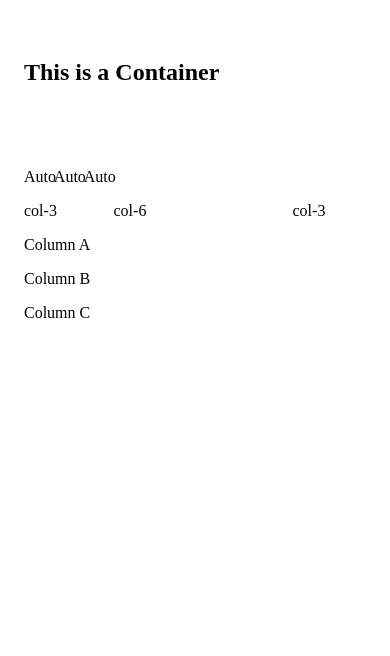
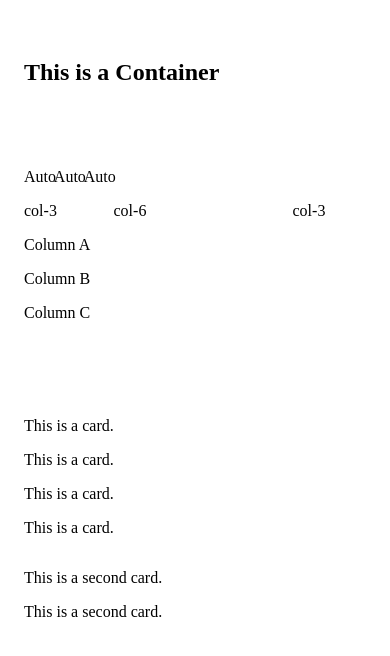
Before and after one commit to Frontify/fondueflow, a website: page index.html in a window 390 px wide. Drawn offline with Linux system fonts and the light colour scheme.

Commit message:
feat: add initial card component styling to create responsive cards that also scale to be equal heights based on the content

```diff
--- a/index.html
+++ b/index.html
@@ -45,6 +45,33 @@
         </section>
         <!-- / END: Grid -->
 
+        <!-- Component: Card -->
+        <section class="ff-section">
+            <div class="ff-container">
+                <div class="ff-card-container">
+                    <div class="ff-card">
+                        <div class="ff-card__content">
+                            <p>This is a card.</p>
+                            <p>This is a card.</p>
+                            <p>This is a card.</p>
+                            <p>This is a card.</p>
+                        </div>
+                    </div>
+                    <div class="ff-card">
+                        <div class="ff-card__content">
+                            This is a second card.
+                        </div>
+                    </div>
+                    <div class="ff-card">
+                        <div class="ff-card__content">
+                            This is a second card.
+                        </div>
+                    </div>
+                </div>
+            </div>
+        </section>
+        <!-- / END: Component: Card -->
+
     </main>
 </body>
 </html>
--- /dev/null
+++ b/src/styles/components/card.css
@@ -0,0 +1,44 @@
+:root {
+    /* Spacing between each card */
+    --card-grid-gap: 1rem;
+    /*
+     * The minimum width of each card.
+     * Cards will not shrink below this width value.
+     */
+    --card-min-width: 16rem;
+}
+
+/* The container that manages the cards to make them responsive and equal height. */
+.ff-card-container {
+    /* Turn the container into a grid layout using CSS Grid. */
+    display: grid;
+    /*
+     * Define the grid columns.
+     * repeat(...): repeats the column pattern.
+     * auto-fit: creates as many columns as can fit into the available space.
+     * Allows items to wrap onto new rows as the container narrows in width.
+     * minmax(..., 1fr): each column has a minimum width and a maximum width of 1fr, meaning it can grow to share space equally with other columns.
+     * min(100%, var(--card-min-width)): the minimum width is the smaller of: 100% the container, or var(--card-min-width), such as 16rem.
+     * On small screens, the cards are allows to shrink to 100% of the container and avoid overflowing.
+     */
+    grid-template-columns: repeat(auto-fit, minmax(min(100%, var(--card-min-width)), 1fr));
+    /* Adds vertical spacing between each grid item and card. */
+    gap: var(--card-grid-gap);
+    /*
+     * Make the grid items stretch to fill the row height.
+     * This helps to ensure the cards have equal heights.
+     */
+    align-items: stretch;
+}
+
+/* Styling for each individual card. */
+.ff-card {
+    /* The height of the card should be the full height of the parent container. */
+    height: 100%;
+}
+
+/* Container for the content within the card. */
+.ff-card__content {
+    /* Allow card content to become shorter than the content's natural length. */
+    min-height: 0;
+}
--- a/src/styles/fondueflow.css
+++ b/src/styles/fondueflow.css
@@ -8,4 +8,7 @@
 /* Base styles for elements */
 @import "./base.css";
 /* Responsive 12-column grid to create layouts */
-@import "./grid.css";
+@import "./layout/grid.css";
+
+/* Components */
+@import "./components/card.css";
```
Also changed, not shown: README.md, dist/styles/fondueflow.css, src/styles/layout/grid.css (renamed from src/styles/grid.css).
